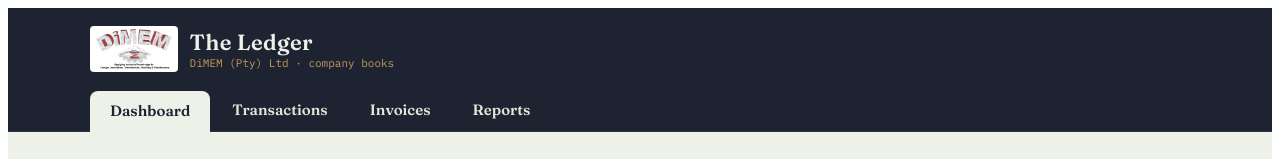
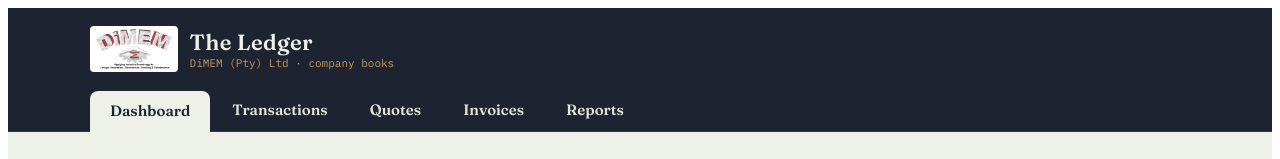
Before and after one commit to infodimem-droid/dimem-finance-app, a React (Vite) app: page / in a window 1280 px wide. Shown: the top 159 px of the page. Built offline with nearby package versions, Linux system fonts and the light colour scheme.

Commit message:
Add Quotes tab to tab bar

```diff
--- a/src/FinanceLedger.jsx
+++ b/src/FinanceLedger.jsx
@@ -206,6 +206,7 @@ export default function FinanceLedger() {
   const tabs = [
     { id: "dashboard", label: "Dashboard" },
     { id: "transactions", label: "Transactions" },
+    { id: "quotes", label: "Quotes" },
     { id: "invoices", label: "Invoices" },
     { id: "reports", label: "Reports" },
   ];
```
